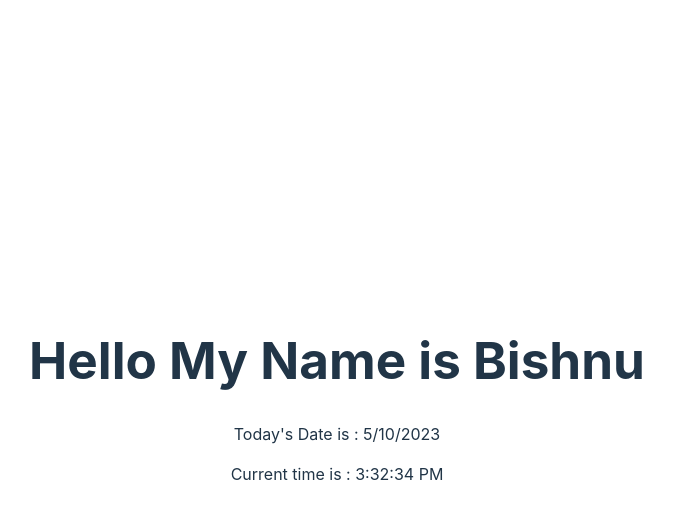
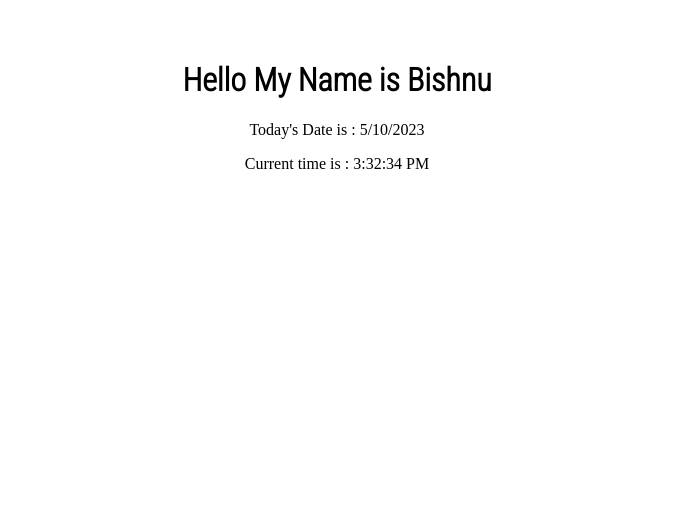
Before and after one commit to BishnuThapa/react-javascript, a React (Vite) app: page / in a window 1280 px wide. Shown: the top 518 px of the page, without its empty margins (303-976 px from the left). Built offline with nearby package versions, Linux system fonts and the light colour scheme.

Commit message:
use of googlefonts in react

```diff
--- a/index.html
+++ b/index.html
@@ -5,6 +5,10 @@
     <link rel="icon" type="image/svg+xml" href="/vite.svg" />
     <meta name="viewport" content="width=device-width, initial-scale=1.0" />
     <title>Vite + React</title>
+    <link rel="preconnect" href="https://fonts.googleapis.com">
+    <link rel="preconnect" href="https://fonts.gstatic.com" crossorigin>
+    <link href="https://fonts.googleapis.com/css2?family=Roboto+Condensed:wght@300&display=swap"
+          rel="stylesheet">
   </head>
   <body>
     <div id="root"></div>
--- a/src/DateTime.jsx
+++ b/src/DateTime.jsx
@@ -7,7 +7,7 @@
     const time=new Date().toLocaleTimeString()
     return (
         <>
-        <h1>Hello My Name is Bishnu</h1>
+        <h1 className='heading'>Hello My Name is Bishnu</h1>
         <p>Today's Date is : {date} </p>
         <p>Current time is : {time} </p>
         </>
--- a/src/index.css
+++ b/src/index.css
@@ -1,69 +1,3 @@
-:root {
-  font-family: Inter, system-ui, Avenir, Helvetica, Arial, sans-serif;
-  line-height: 1.5;
-  font-weight: 400;
-
-  color-scheme: light dark;
-  color: rgba(255, 255, 255, 0.87);
-  background-color: #242424;
-
-  font-synthesis: none;
-  text-rendering: optimizeLegibility;
-  -webkit-font-smoothing: antialiased;
-  -moz-osx-font-smoothing: grayscale;
-  -webkit-text-size-adjust: 100%;
+.heading{
+    font-family: 'Roboto Condensed', sans-serif;
 }
-
-a {
-  font-weight: 500;
-  color: #646cff;
-  text-decoration: inherit;
-}
-a:hover {
-  color: #535bf2;
-}
-
-body {
-  margin: 0;
-  display: flex;
-  place-items: center;
-  min-width: 320px;
-  min-height: 100vh;
-}
-
-h1 {
-  font-size: 3.2em;
-  line-height: 1.1;
-}
-
-button {
-  border-radius: 8px;
-  border: 1px solid transparent;
-  padding: 0.6em 1.2em;
-  font-size: 1em;
-  font-weight: 500;
-  font-family: inherit;
-  background-color: #1a1a1a;
-  cursor: pointer;
-  transition: border-color 0.25s;
-}
-button:hover {
-  border-color: #646cff;
-}
-button:focus,
-button:focus-visible {
-  outline: 4px auto -webkit-focus-ring-color;
-}
-
-@media (prefers-color-scheme: light) {
-  :root {
-    color: #213547;
-    background-color: #ffffff;
-  }
-  a:hover {
-    color: #747bff;
-  }
-  button {
-    background-color: #f9f9f9;
-  }
-}
```
